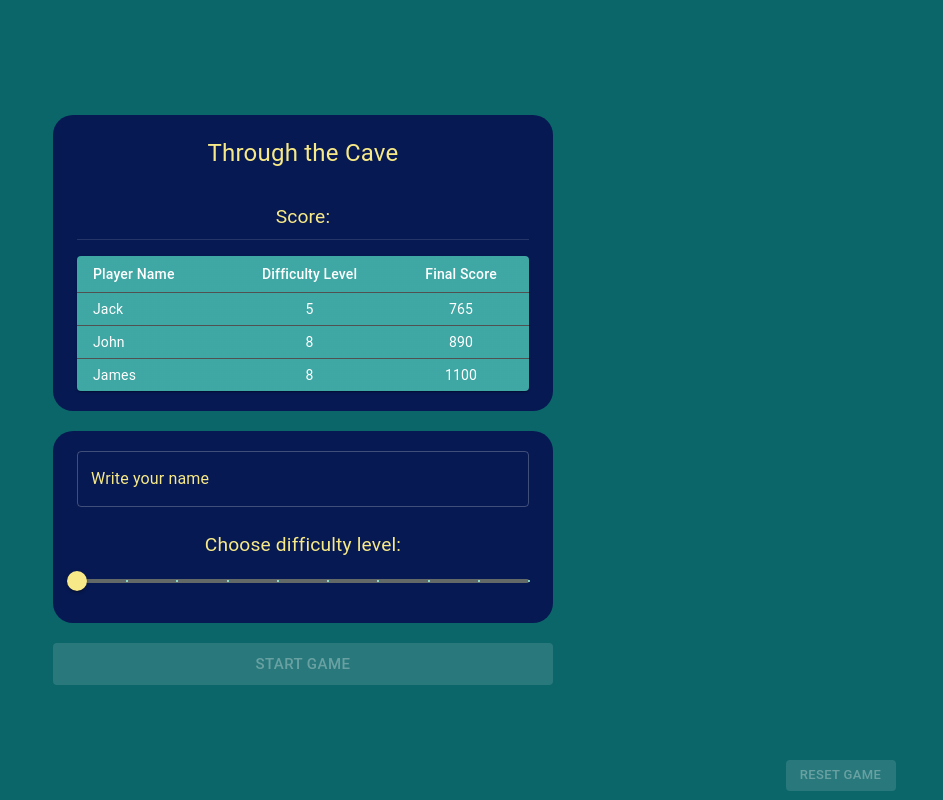
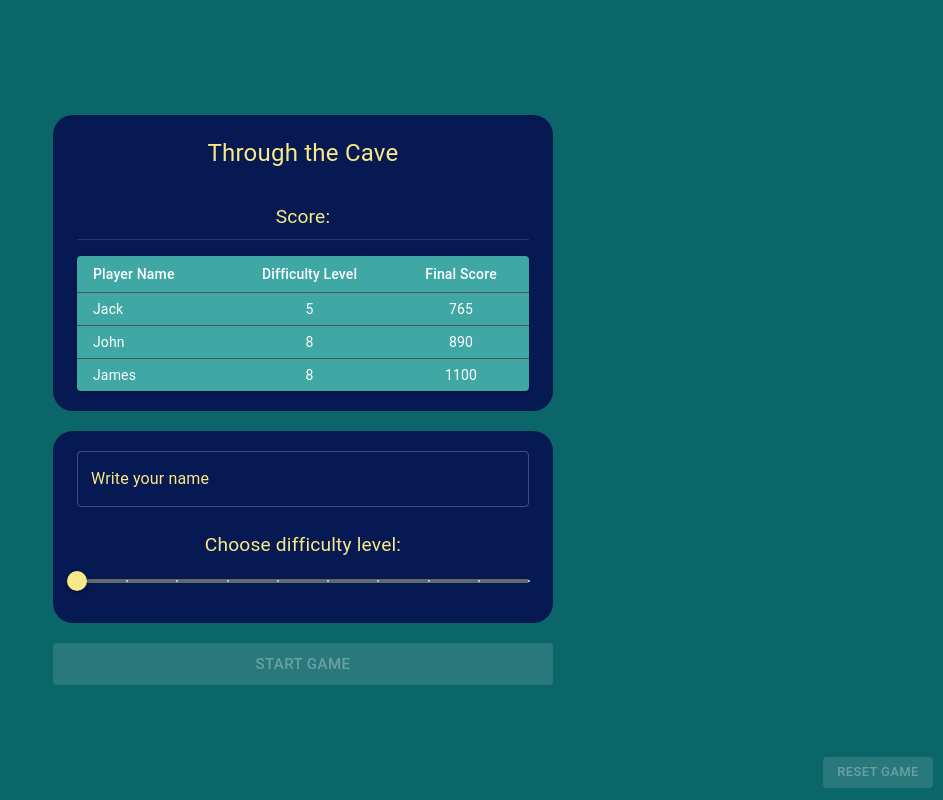
Before and after one commit to shaggy611/Fly-Drone-Game, a React (Vite) app: page / in a window 1280 px wide. Shown: the whole page, without its empty margins (337-1280 px from the left). Built offline with nearby package versions, Linux system fonts and the light colour scheme.

Commit message:
Fix reset button

```diff
--- a/src/App.tsx
+++ b/src/App.tsx
@@ -62,9 +62,9 @@ const StyledButton = styled(Button)`
   max-width: 110px;
   width: 100%;
   position: absolute !important;
-  top: 95%;
-  left: 92%;
-  transform: translate(-50%, 0%);
+  bottom: 12px;
+  right: 10px;
+
 `
 
 const StyledLinearProgress = styled(LinearProgress)`
```
